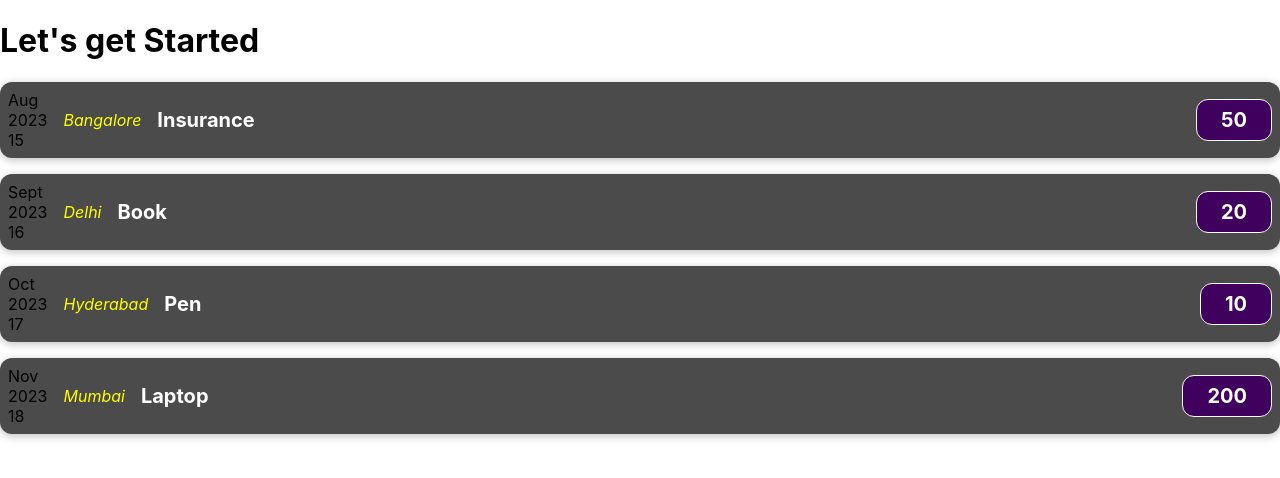
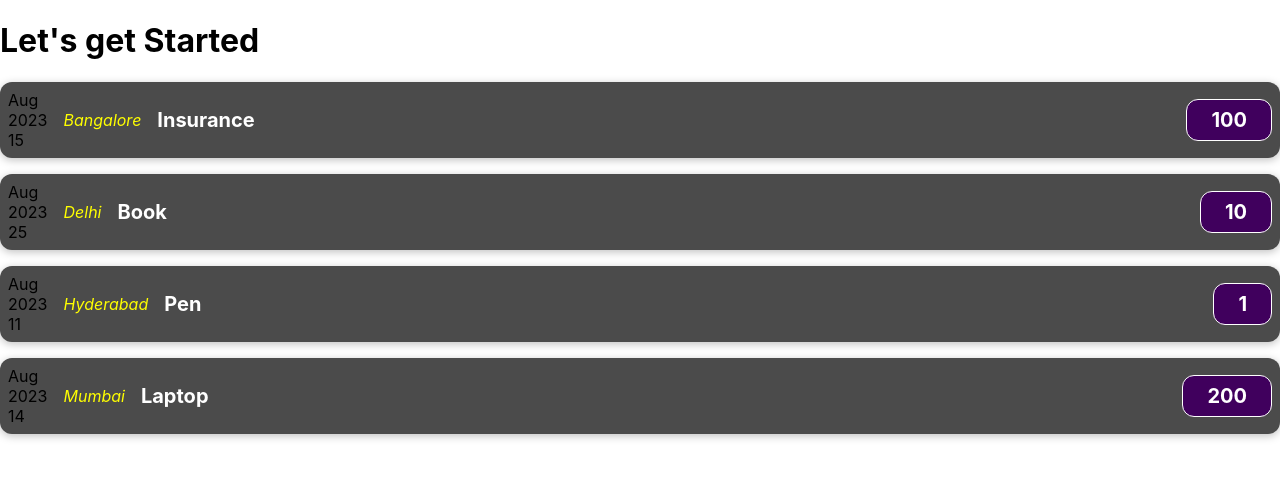
Before and after one commit to chinmaydeolekar/learning_react, a React (Create React App) app in the folder project-one/: page / in a window 1280 px wide. Shown: the top 478 px of the page. Built offline with nearby package versions, Linux system fonts and the light colour scheme.

Commit message:
changes the date fields

```diff
--- a/project-one/src/App.js
+++ b/project-one/src/App.js
@@ -2,10 +2,10 @@ import ExpenseItem from "./components/ExpenseItem";
 
 function App() {
   const expenses = [
-    { id: 1, date: new Date(2023, 7, 15), title: 'Insurance', price: '50', city: 'Bangalore' },
-    { id: 2, date : new Date(2023, 8, 16), title: 'Book', price: '20', city: 'Delhi' },
-    { id: 3, date: new Date(2023, 9, 17), title: 'Pen', price: '10', city: 'Hyderabad' },
-    { id: 4, date: new Date(2023, 10, 18), title: 'Laptop', price: '200', city: 'Mumbai' }
+    { id: 1, date: new Date(2023, 7, 15), title: 'Insurance', price: '100', city: 'Bangalore' },
+    { id: 2, date : new Date(2023, 7, 25), title: 'Book', price: '10', city: 'Delhi' },
+    { id: 3, date: new Date(2023, 7, 11), title: 'Pen', price: '1', city: 'Hyderabad' },
+    { id: 4, date: new Date(2023, 7, 14), title: 'Laptop', price: '200', city: 'Mumbai' }
   ]
   return (
     <div>
```
